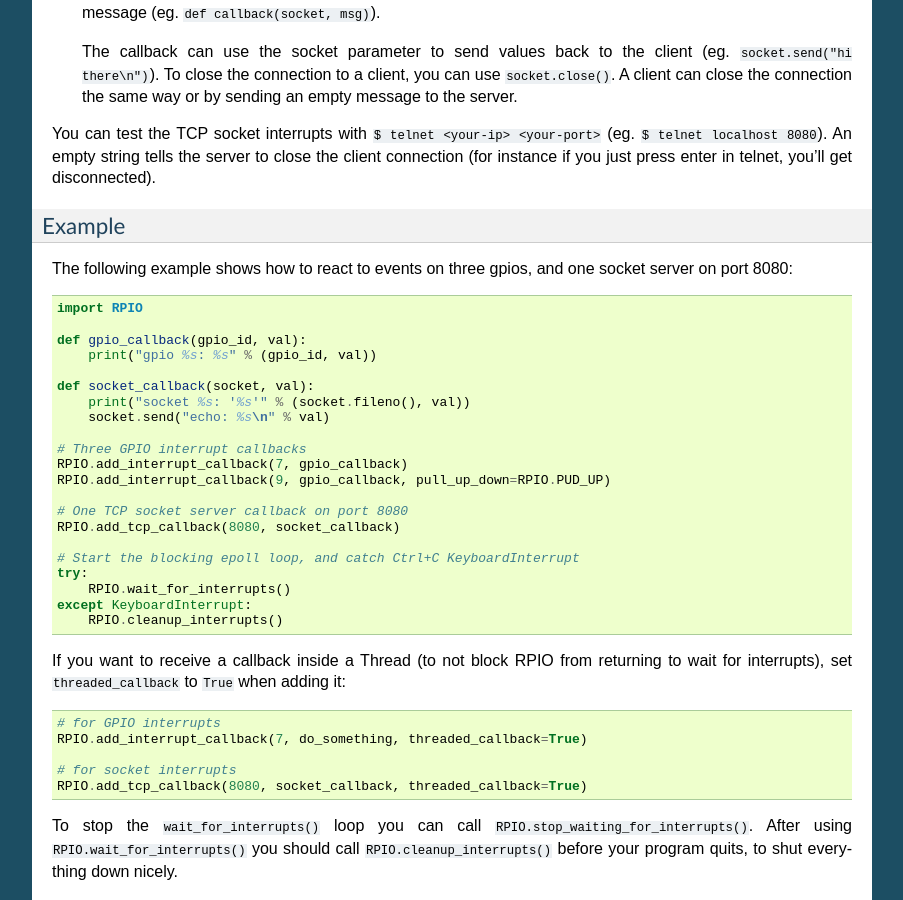
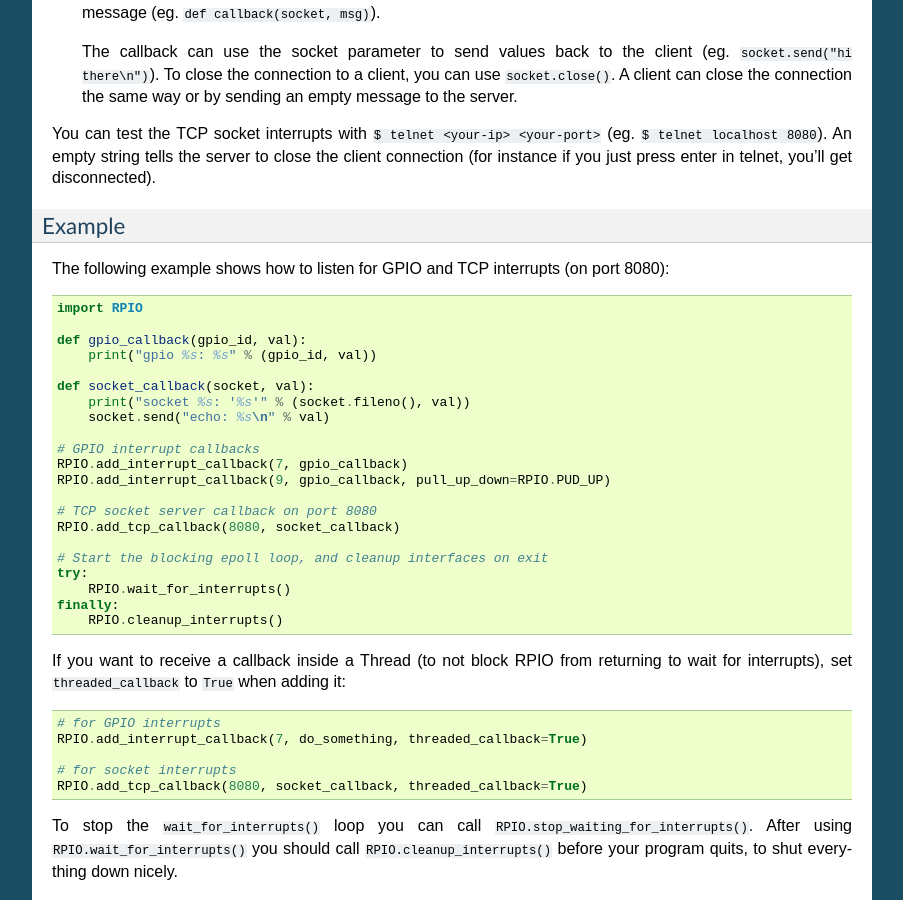
Before and after one commit to metachris/RPIO, a Sphinx documentation site: the page built from documentation/source/rpio_py.rst, in a window 1280 px wide and 900 px high, scrolled down 855 px. Shown: the whole window, without its empty margins (198-1101 px from the left). Built offline with Sphinx 7.4.7, drawn with Linux system fonts in a browser that asks for light colours.

Commit message:
doc update

```diff
--- a/documentation/source/rpio_py.rst
+++ b/documentation/source/rpio_py.rst
@@ -60,8 +60,7 @@ tells the server to close the client connection (for instance if you just press
 Example
 ^^^^^^^
 
-The following example shows how to react to events on three gpios, and one socket
-server on port 8080::
+The following example shows how to listen for GPIO and TCP interrupts (on port 8080)::
 
     import RPIO
 
@@ -72,17 +71,17 @@ server on port 8080::
         print("socket %s: '%s'" % (socket.fileno(), val))
         socket.send("echo: %s\n" % val)
 
-    # Three GPIO interrupt callbacks
+    # GPIO interrupt callbacks
     RPIO.add_interrupt_callback(7, gpio_callback)
     RPIO.add_interrupt_callback(9, gpio_callback, pull_up_down=RPIO.PUD_UP)
 
-    # One TCP socket server callback on port 8080
+    # TCP socket server callback on port 8080
     RPIO.add_tcp_callback(8080, socket_callback)
 
-    # Start the blocking epoll loop, and catch Ctrl+C KeyboardInterrupt
+    # Start the blocking epoll loop, and cleanup interfaces on exit
     try:
         RPIO.wait_for_interrupts()
-    except KeyboardInterrupt:
+    finally:
         RPIO.cleanup_interrupts()
 
 
```
Also changed, not shown: documentation/source/pwm_py.rst (+8 -4 lines), 1 other file.
